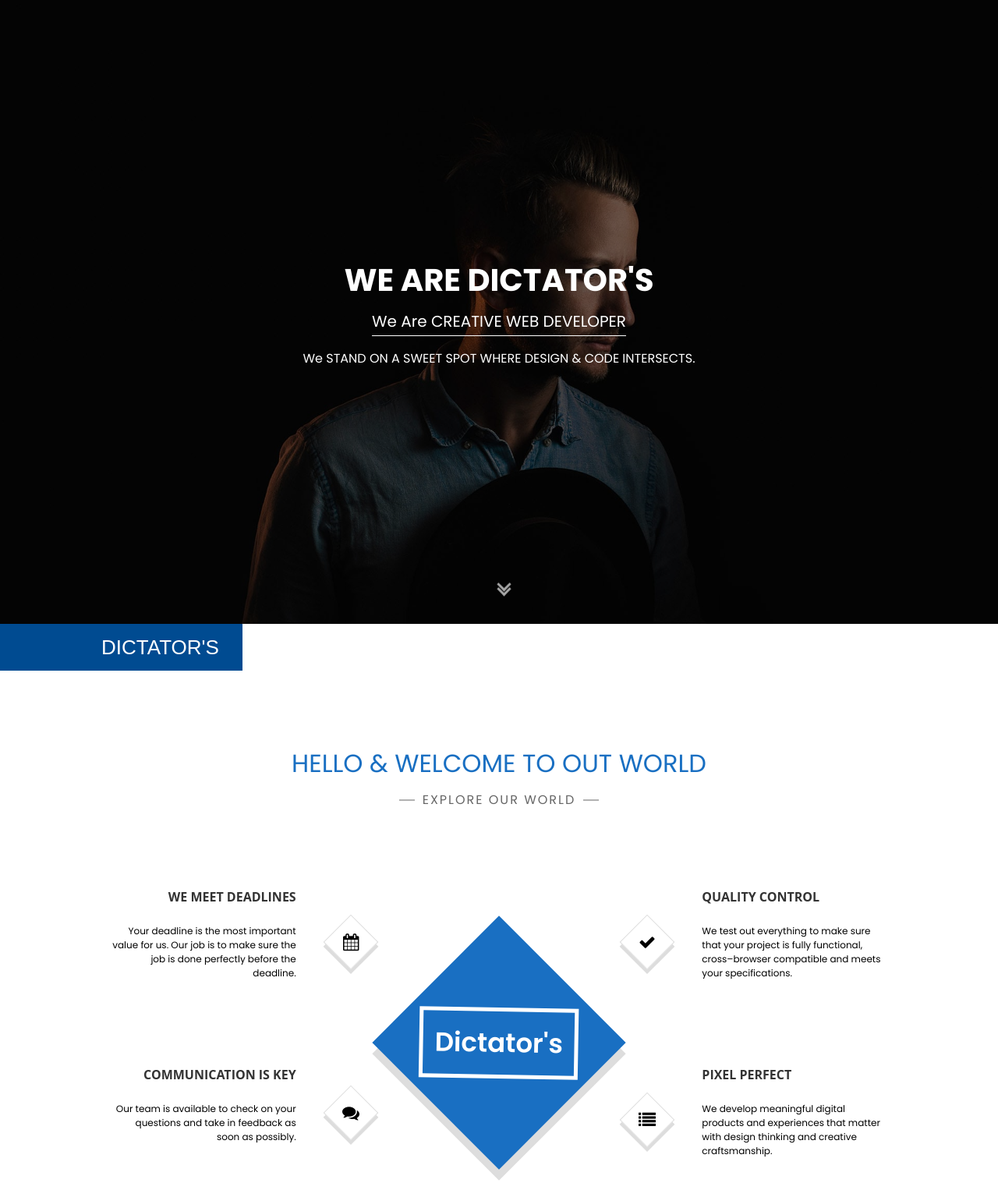
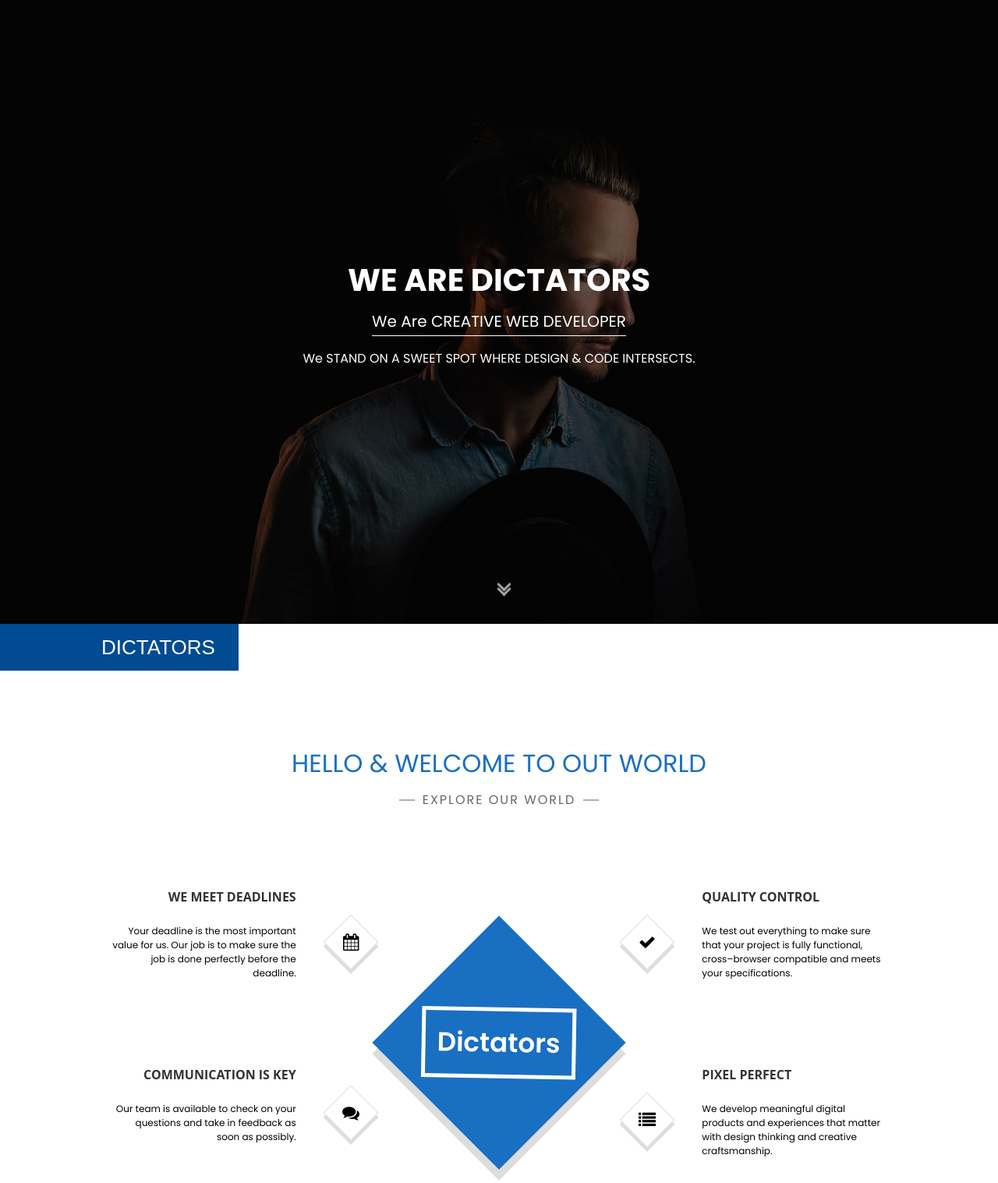
Before and after one commit to Ritesh1927/Portfolio, a Django app: page / in a window 1280 px wide. Shown: the top 1517 px of the page at 78% size. Run offline with Django 4.2, Linux system fonts and the light colour scheme.

Commit message:
removed '

```diff
--- a/portfolio/templates/folio/index.html
+++ b/portfolio/templates/folio/index.html
@@ -34,7 +34,7 @@
     <!-- main home into div  -->
     <div id="home" class="main-home-intro background-overlay">
       <div class="hero-content inline align-centre justify-centre">
-        <h1 class="text-center">We Are Dictator's</h1>
+        <h1 class="text-center">We Are Dictators</h1>
         <p class="hero-child text-center">We Are CREATIVE WEB DEVELOPER</p>
         <p class="text-center">
           We STAND ON A SWEET SPOT WHERE DESIGN & CODE INTERSECTS.
@@ -51,7 +51,7 @@
     <nav class="navbar">
       <div class="content">
         <div class="logo">
-          <a href="#">Dictator's</a>
+          <a href="#">Dictators</a>
         </div>
         <ul class="menu-list">
           <div class="icon cancel-btn">
@@ -114,7 +114,7 @@
         <div class="service-col1 diamnd-container-wrapper">
           <div class="dimand-container">
             <div class="sub-dimand-container">
-              <p>Dictator's</p>
+              <p>Dictators</p>
             </div>
           </div>
         </div>
```
